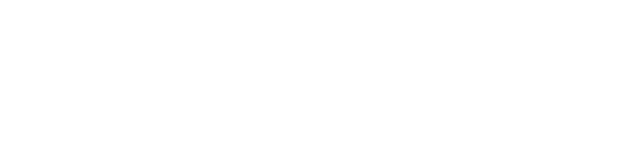
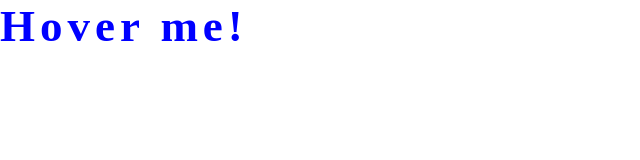
Before and after one commit to ponnusamy-krish/learning-css-animations, a plain HTML site: page index.html in a window 1280 px wide. Shown: the whole page, without its empty margins (0-640 px from the left). Drawn offline with Linux system fonts and the light colour scheme.

Commit message:
first commit

```diff
--- a/index.html
+++ b/index.html
@@ -8,6 +8,6 @@
     <link rel="stylesheet" href="style.css">
 </head>
 <body>
-
+    <h1 class="head">Hover me!</h1>
 </body>
 </html>
--- a/style.css
+++ b/style.css
@@ -3,3 +3,17 @@
     padding: 0;
     margin: 0;
 }
+
+
+.head{
+    /* transition: all 0.5s; */
+    font-size: 38px;
+    transition-delay: .3s;
+}
+.head:hover{
+    color: blue;
+    cursor: default;
+    font-size: 45px;
+    letter-spacing: 5px;
+
+}
```
